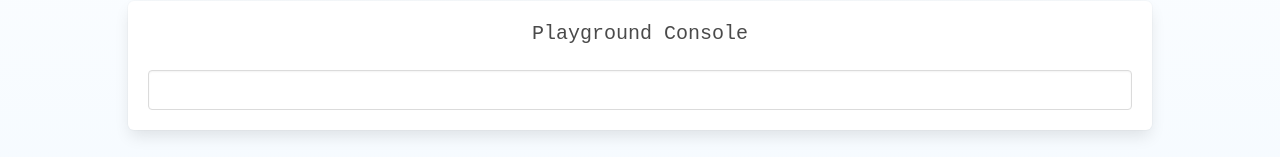
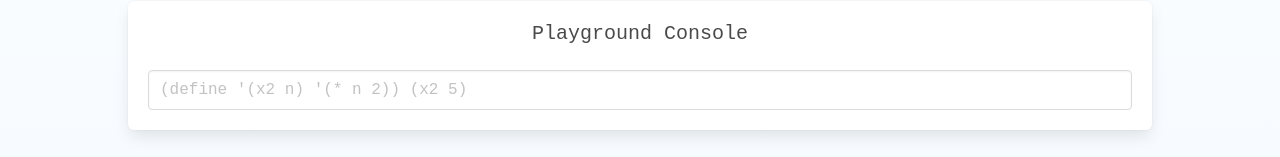
Before and after one commit to gradia-lang/gradia-lang.github.io, a plain HTML site: page index.html in a window 1280 px wide. Both pictures are taken after a click on the button "Learn more". Shown: the part 310-467 px from the top of the page. Drawn offline with nearby package versions, Linux system fonts and the light colour scheme; no server answers.

Commit message:
Update index.html

```diff
--- a/index.html
+++ b/index.html
@@ -32,7 +32,11 @@
             <div id="newSection">
                 <div class="box">
                     <p class="subtitle">Playground Console</p>
-                    <input class="input autocomplete-input" id="repl" />
+                    <input
+                        class="input"
+                        id="repl"
+                        placeholder="(define '(x2 n) '(* n 2)) (x2 5)"
+                    />
                     <pre class="hidden"><code id="result"></code></pre>
                 </div>
 
```
